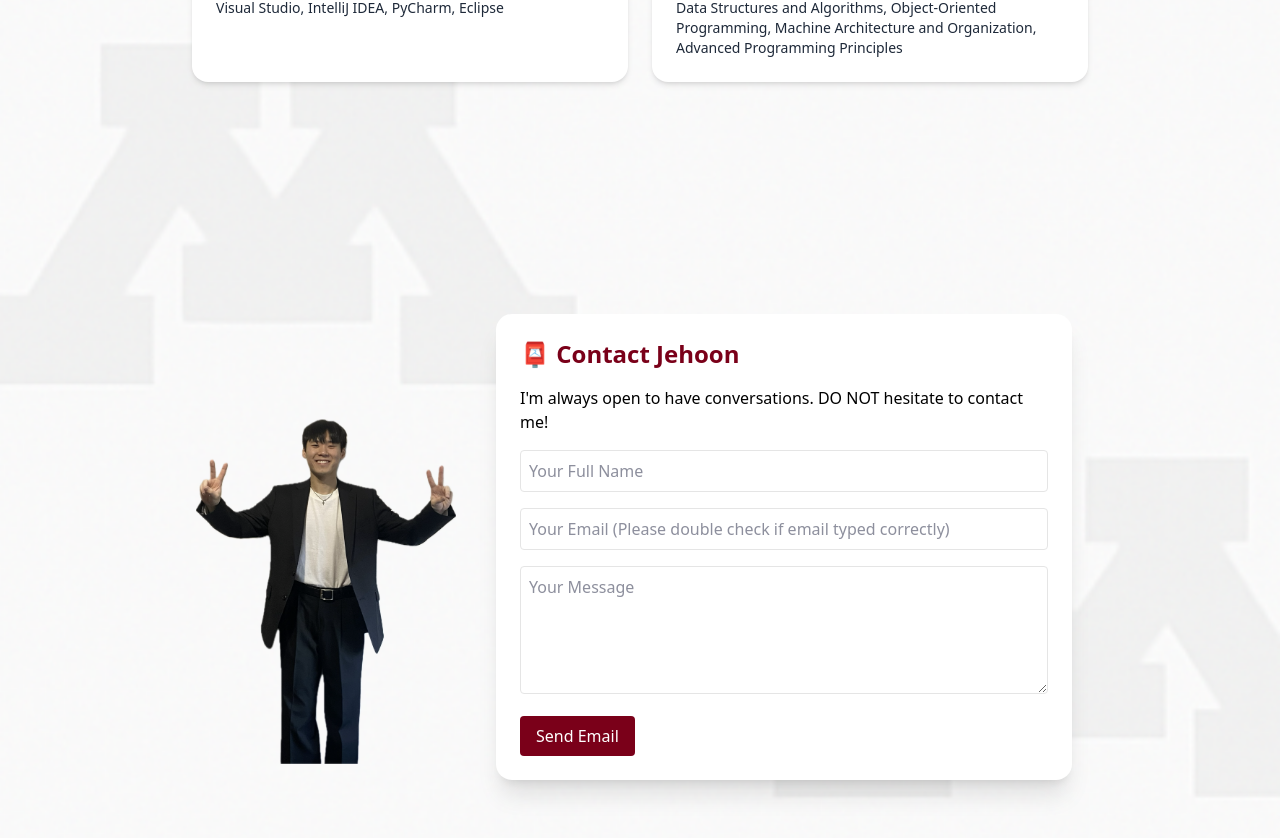
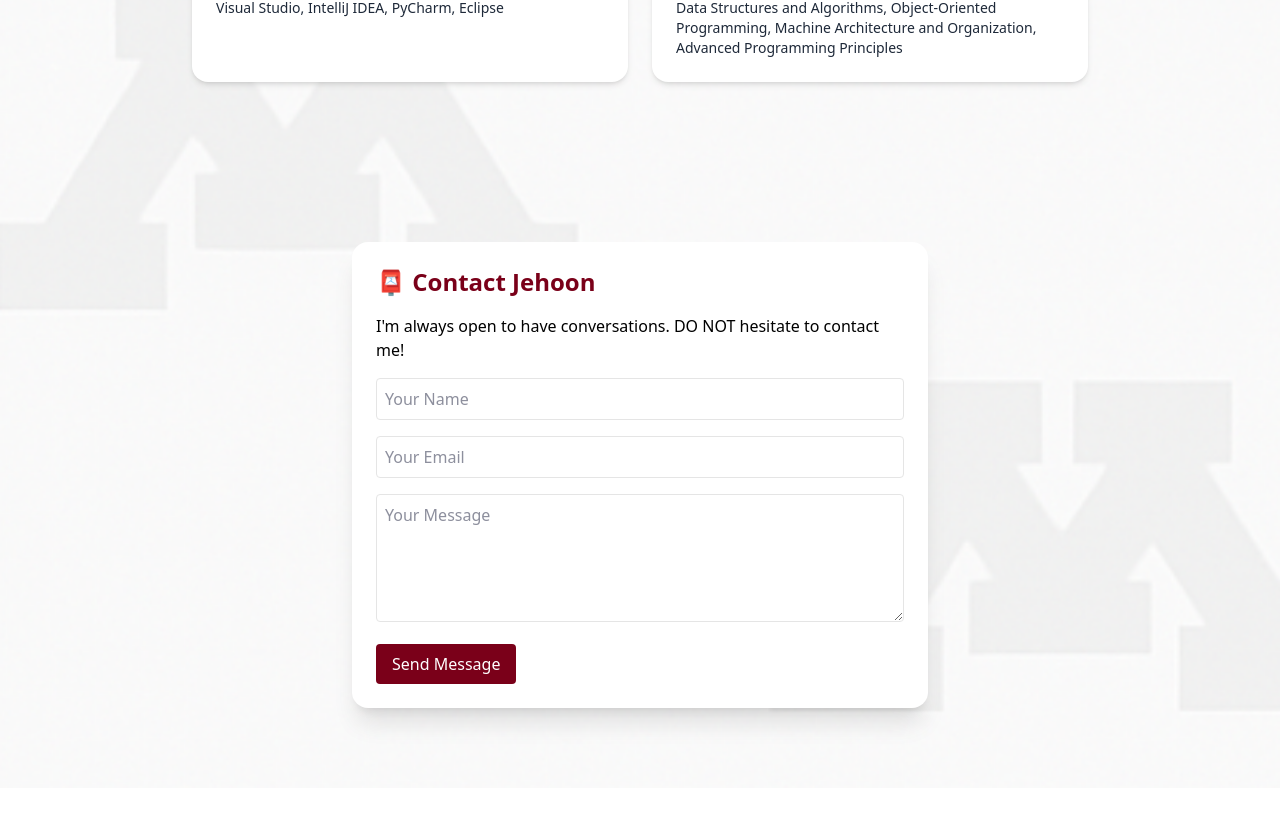
Before and after one commit to EuljeHoon/jehoon_website, a Next.js app: page / in a window 1280 px wide. Shown: the part 2354-3192 px from the top of the page. After the commit the page ends 3142 px from the top, so only its background shows below. Built offline with nearby package versions, Linux system fonts and the light colour scheme.

Commit message:
fixed bugs in contact

```diff
--- a/src/components/ContactForm.tsx
+++ b/src/components/ContactForm.tsx
@@ -27,22 +27,11 @@ export default function ContactForm() {
   };
 
   return (
-    <section id="contact" className="scroll-mt-12 flex flex-col flex-end items-end justify-center md:flex-row px-6 py-16 max-w-6xl mx-auto">
-      {/* Left picture */}
-      <div className = "flex justify-center md:justify-end w-full md:w-1/3">
-        <img
-          src="/Jehoon_suite image.png"
-          alt="Jehoon Park contact image"
-          className = "max-w-[260px] w-full h-auto object-contain mb-4"
-        />
-      </div>
-
-      {/* Right email */}
-      <div className="w-full md:w-2/3">
+    <section id="contact" className="scroll-mt-12 max-w-5xl mx-auto py-12">
       <form
       ref={form}
       onSubmit={sendEmail}
-        className="max-w-xl mx-flex p-6 bg-white shadow-xl rounded-2xl space-y-4 mt-30 ml-10"
+      className="max-w-xl mx-auto p-6 bg-white shadow-xl rounded-2xl space-y-4 mt-16"
       >
         <h2 className="text-2xl font-bold text-[#7A0019]">📮 Contact Jehoon</h2>
         <p className="text-[#7A0019] text-black">I'm always open to have conversations. DO NOT hesitate to contact me!</p>
@@ -50,7 +39,7 @@ export default function ContactForm() {
         <input
           type="text"
           name="user_name"
-            placeholder="Your Full Name"
+          placeholder="Your Name"
           className="w-full border p-2 rounded"
           required
         />
@@ -58,7 +47,7 @@ export default function ContactForm() {
         <input
           type="email"
           name="user_email"
-            placeholder="Your Email (Please double check if email typed correctly)"
+          placeholder="Your Email"
           className="w-full border p-2 rounded"
           required
         />
@@ -74,10 +63,10 @@ export default function ContactForm() {
           type="submit"
           className="bg-[#7A0019] text-white px-4 py-2 rounded hover:bg-[#FFCC33] hover:text-black transition"
         >
-            Send Email
+          Send Message
         </button>
       </form>
-      </div>
     </section>
+
   );
 }
```
Lines whose indentation alone changed are shown as unchanged.
